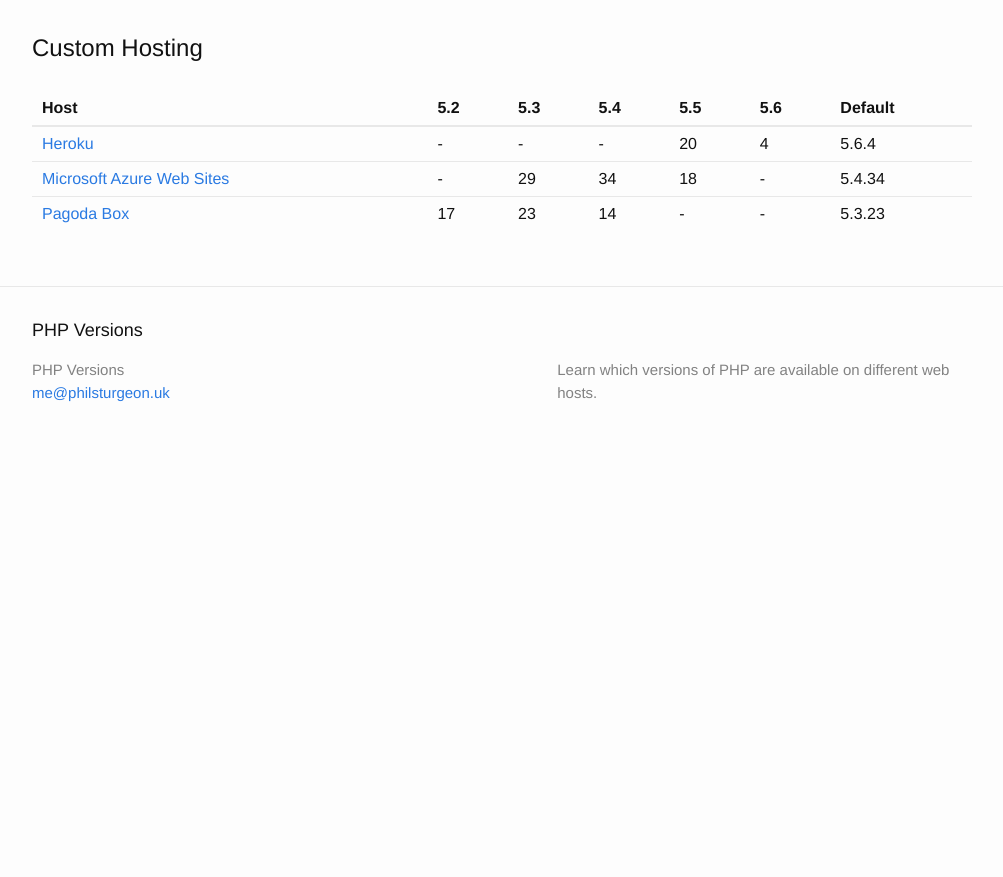
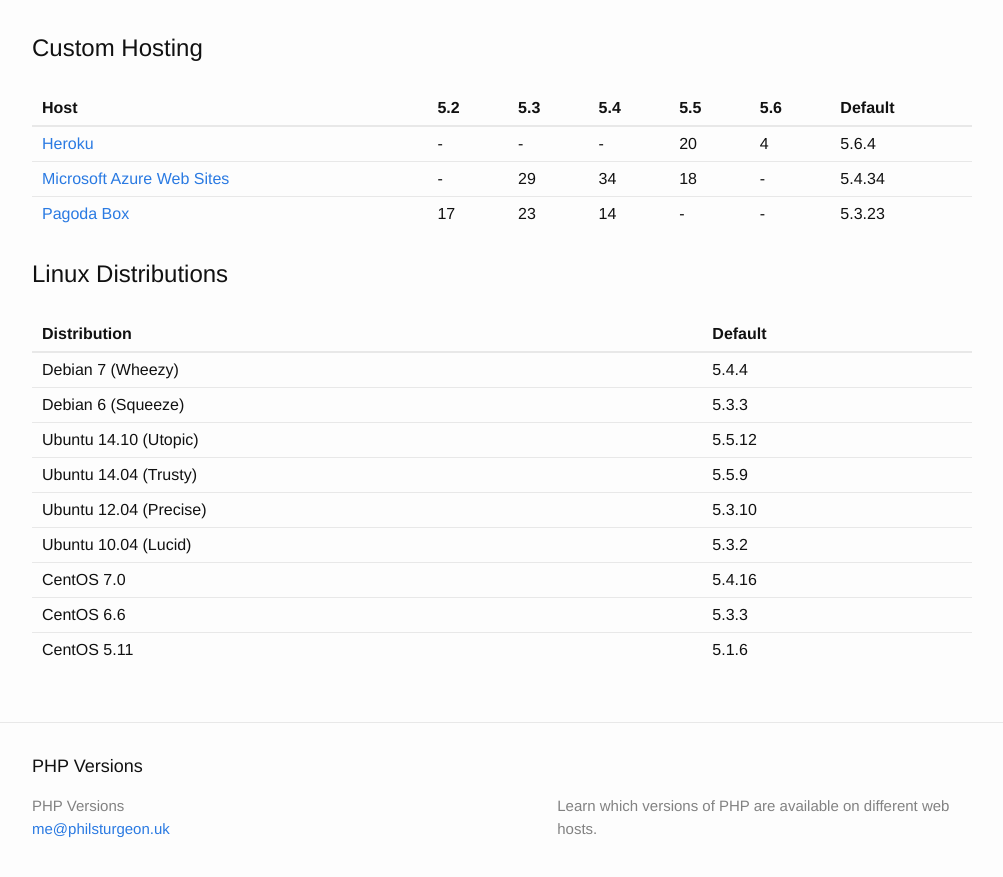
Before and after one commit to phpversions/phpversions.info, a Jekyll site: the page built from index.html, in a window 1280 px wide and 900 px high, scrolled down 1718 px. Shown: the top 877 px of the window, without its empty margins (138-1141 px from the left). Built offline with Jekyll 4.4.1, drawn with Linux system fonts in a browser that asks for light colours; before the commit the page ends 2182 px from its top, so only the background shows below that.

Commit message:
Add linux distrubtion PHP version defaults

```diff
--- /dev/null
+++ b/_data/linux_distros.yml
@@ -0,0 +1,26 @@
+- name: "Debian 7 (Wheezy)"
+  default: 5.4.4
+
+- name: "Debian 6 (Squeeze)"
+  default: 5.3.3
+
+- name: "Ubuntu 14.10 (Utopic)"
+  default: 5.5.12
+
+- name: "Ubuntu 14.04 (Trusty)"
+  default: 5.5.9
+
+- name: "Ubuntu 12.04 (Precise)"
+  default: 5.3.10
+
+- name: "Ubuntu 10.04 (Lucid)"
+  default: 5.3.2
+
+- name: "CentOS 7.0"
+  default: 5.4.16
+
+- name: "CentOS 6.6"
+  default: 5.3.3
+
+- name: "CentOS 5.11"
+  default: 5.1.6
--- a/index.html
+++ b/index.html
@@ -78,4 +78,23 @@ layout: default
     {% endfor %}
     </tbody>
   </table>
+
+  <h2>Linux Distributions</h2>
+
+  <table>
+    <thead>
+      <tr>
+        <th>Distribution</th>
+        <th>Default</th>
+      </tr>
+    </thead>
+    <tbody>
+    {% for distro in site.data.linux_distros %}
+      <tr>
+        <td>{{ distro.name }}</td>
+        <td>{{ distro.default }}</td>
+      </tr>
+    {% endfor %}
+    </tbody>
+  </table>
 </div>
```
